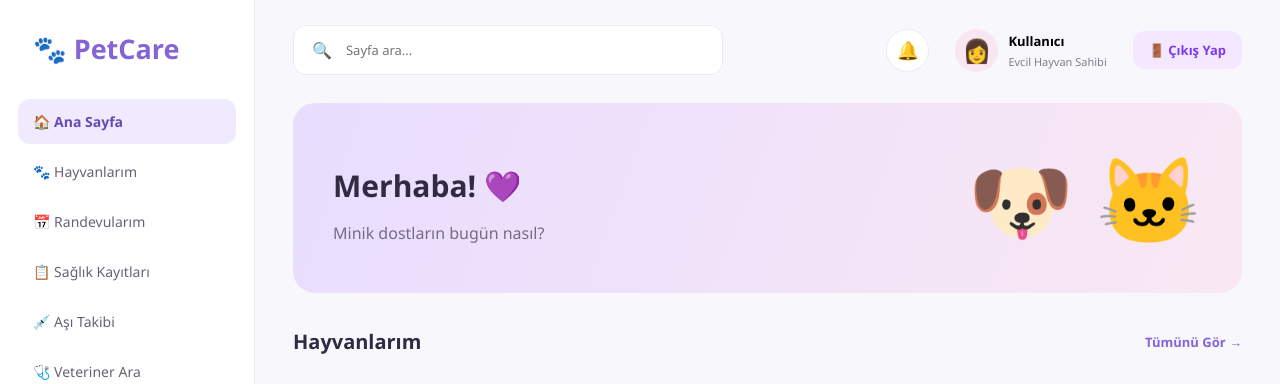
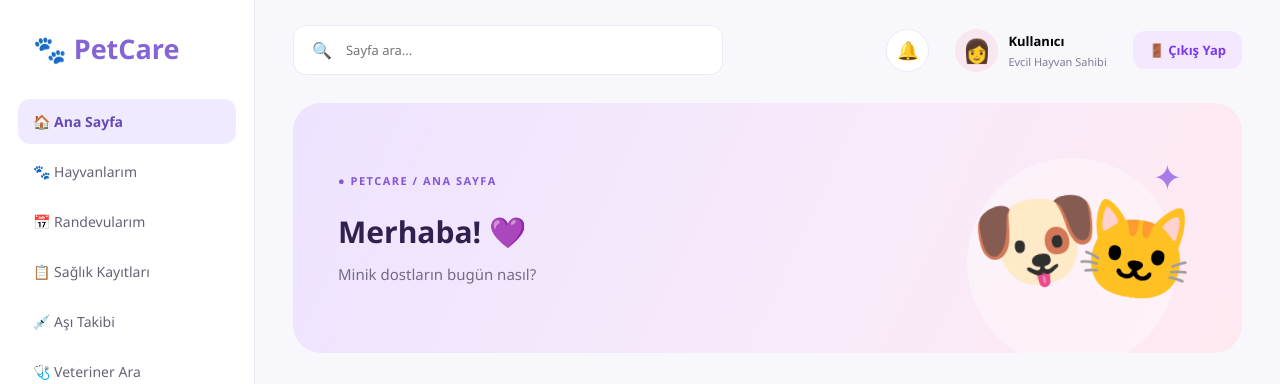
Before and after one commit to software-lecture-labs/pet-care, a website: page src/main/webapp/index.html in a window 1280 px wide. Shown: the top 384 px of the page. Drawn offline with Linux system fonts and the light colour scheme; no server answers.

Commit message:
style: anasayfa karsilama alani tasarimini yenile

```diff
--- a/src/main/webapp/index.html
+++ b/src/main/webapp/index.html
@@ -16,9 +16,12 @@
         <!-- ÜST BAR -->
         <header class="topbar"></header>
 
+
         <!-- KARŞILAMA ALANI -->
         <section class="welcome-banner">
           <div class="welcome-text">
+            <span class="welcome-label">● PETCARE / ANA SAYFA</span>
+
             <p class="today-date" id="today-date"></p>
 
             <h1 id="welcome-message">Merhaba! 💜</h1>
@@ -26,8 +29,14 @@
             <p>Minik dostların bugün nasıl?</p>
           </div>
 
-          <div class="welcome-animals">🐶 🐱</div>
+          <div class="welcome-illustration" aria-hidden="true">
+            <span class="welcome-decoration-circle"></span>
+            <span class="welcome-dog">🐶</span>
+            <span class="welcome-cat">🐱</span>
+            <span class="welcome-sparkle">✦</span>
+          </div>
         </section>
+
 
         <!-- HAYVANLARIM -->
         <section class="section pets-section">
--- a/src/main/webapp/style.css
+++ b/src/main/webapp/style.css
@@ -190,15 +190,100 @@ button {
 
 /* KARŞILAMA ALANI */
 .welcome-banner {
+  position: relative;
   display: flex;
   justify-content: space-between;
   align-items: center;
-  min-height: 190px;
-  padding: 32px 40px;
-  border-radius: 22px;
-  background: linear-gradient(110deg, #e9ddff, #f9e8f3);
+  min-height: 230px;
+  padding: 40px 45px;
+  border-radius: 28px;
+  background: linear-gradient(115deg, #eee3ff 0%, #f7eafa 55%, #ffe9f1 100%);
   margin-bottom: 35px;
   overflow: hidden;
+  isolation: isolate;
+}
+.welcome-text {
+  position: relative;
+  z-index: 2;
+  max-width: 650px;
+}
+
+.welcome-label {
+  display: inline-block;
+  margin-bottom: 14px;
+  color: #8655d5;
+  font-size: 11px;
+  font-weight: 800;
+  letter-spacing: 1.5px;
+}
+
+.welcome-text .today-date {
+  margin: 0 0 10px;
+  color: #8655d5;
+  font-size: 12px;
+  font-weight: 600;
+}
+
+.welcome-text h1 {
+  margin: 0 0 12px;
+  color: #30204e;
+  font-size: 42px;
+  font-weight: 800;
+  line-height: 1.2;
+}
+
+.welcome-text > p:last-child {
+  margin: 0;
+  color: #87759d;
+  font-size: 15px;
+  line-height: 1.7;
+}
+.welcome-illustration {
+  position: relative;
+  flex-shrink: 0;
+  width: 260px;
+  height: 170px;
+  margin-left: 20px;
+}
+
+.welcome-decoration-circle {
+  position: absolute;
+  right: 20px;
+  bottom: -55px;
+  width: 210px;
+  height: 210px;
+  border-radius: 50%;
+  background: rgba(255, 255, 255, 0.35);
+}
+
+.welcome-dog,
+.welcome-cat,
+.welcome-sparkle {
+  position: absolute;
+  display: flex;
+  align-items: center;
+  justify-content: center;
+}
+
+.welcome-dog {
+  right: 95px;
+  bottom: 5px;
+  font-size: 105px;
+  transform: rotate(-8deg);
+}
+
+.welcome-cat {
+  right: 0;
+  bottom: 0;
+  font-size: 95px;
+  transform: rotate(8deg);
+}
+
+.welcome-sparkle {
+  top: 10px;
+  right: 15px;
+  color: #a77be8;
+  font-size: 35px;
 }
 
 .today-date {
```
